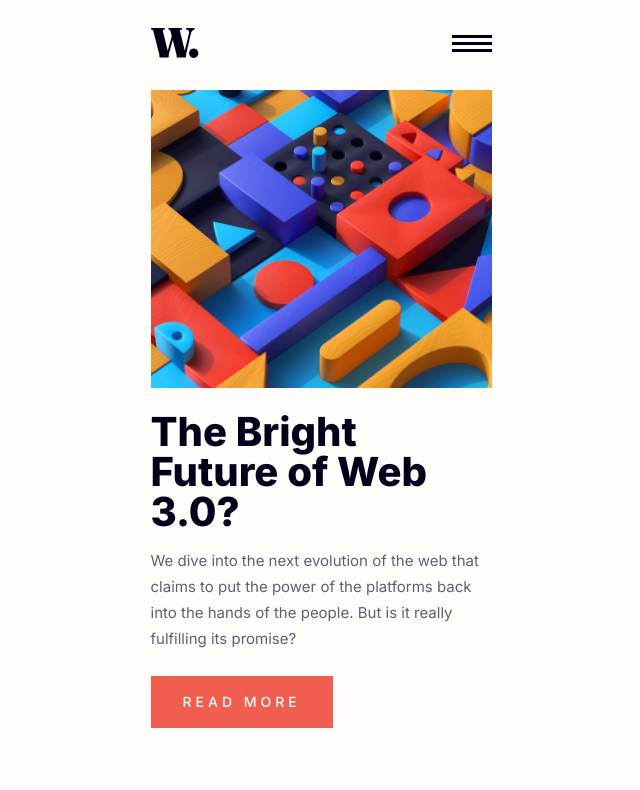
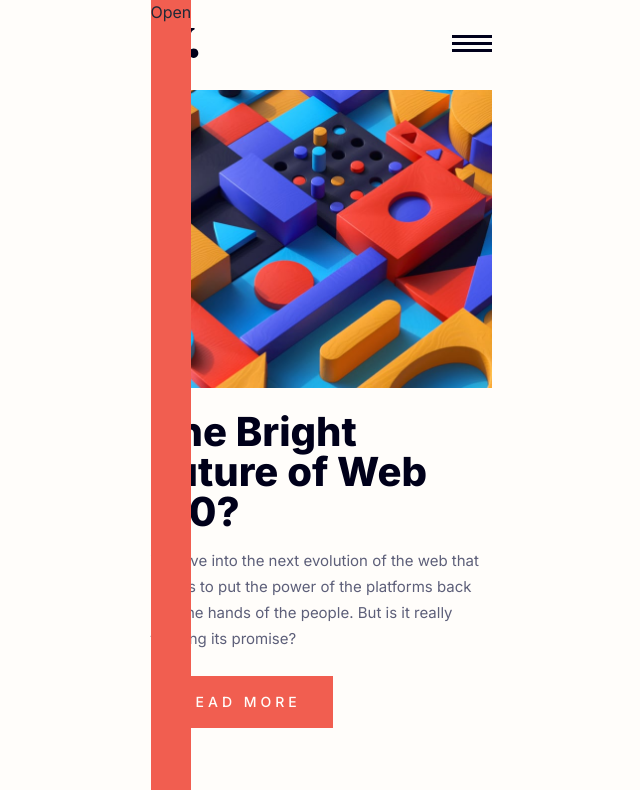
Before and after one commit to chungvuiloong/news-landing-page, a Next.js app: page / in a window 1280 px wide. Shown: the top 790 px of the page, without its empty margins (319-959 px from the left). Built offline with nearby package versions, Linux system fonts and the light colour scheme.

Commit message:
Fixed modal bug.

```diff
--- a/src/components/Nav.tsx
+++ b/src/components/Nav.tsx
@@ -10,15 +10,18 @@ const Nav = () => {
     const [modal, setModal] = useState(false)
 
     return (
-        <section className='2xl:pt-[90px] pt-7 2xl:pb-7 pb-0'>
-            <nav className='flex justify-between'>
+        // <section className='2xl:pt-[90px] pt-7 2xl:pb-7 pb-0'>
+        <section>
+            <div className='min-h-screen fixed bg-Soft-red' onClick={()=> setModal(!modal)}>
+                Open
+            </div>
+            <nav className='2xl:pt-[90px] pt-7 2xl:pb-7 pb-0 flex justify-between'>
                 <div>
                     <Image src={Logo} alt='Website logo' className='2xl:h-[40px] h-[30px] w-auto '/>
                 </div>
-                <div className='flex justify-between'>
                     {
                         modal ?
-                        <div className='min-h-screen fixed bg-Soft-red' onClick={()=> setModal(!modal)}>
+                        <div className='' onClick={()=> setModal(!modal)}>
                             Open
                         </div>
                          :
@@ -42,9 +45,6 @@ const Nav = () => {
                         )
                     }
                 </ul>
-
-            </div>
-
             </nav>
 
 
```
